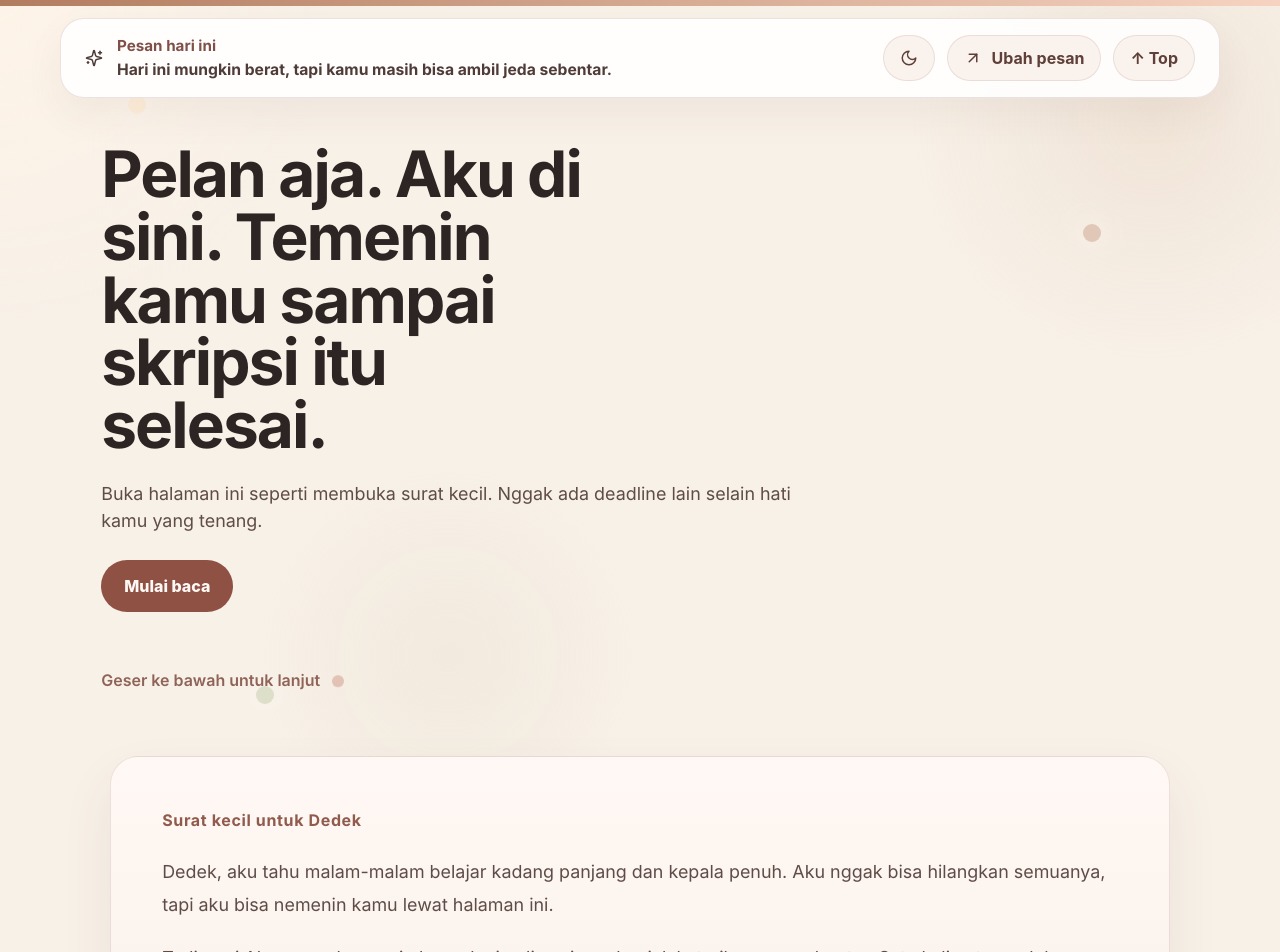
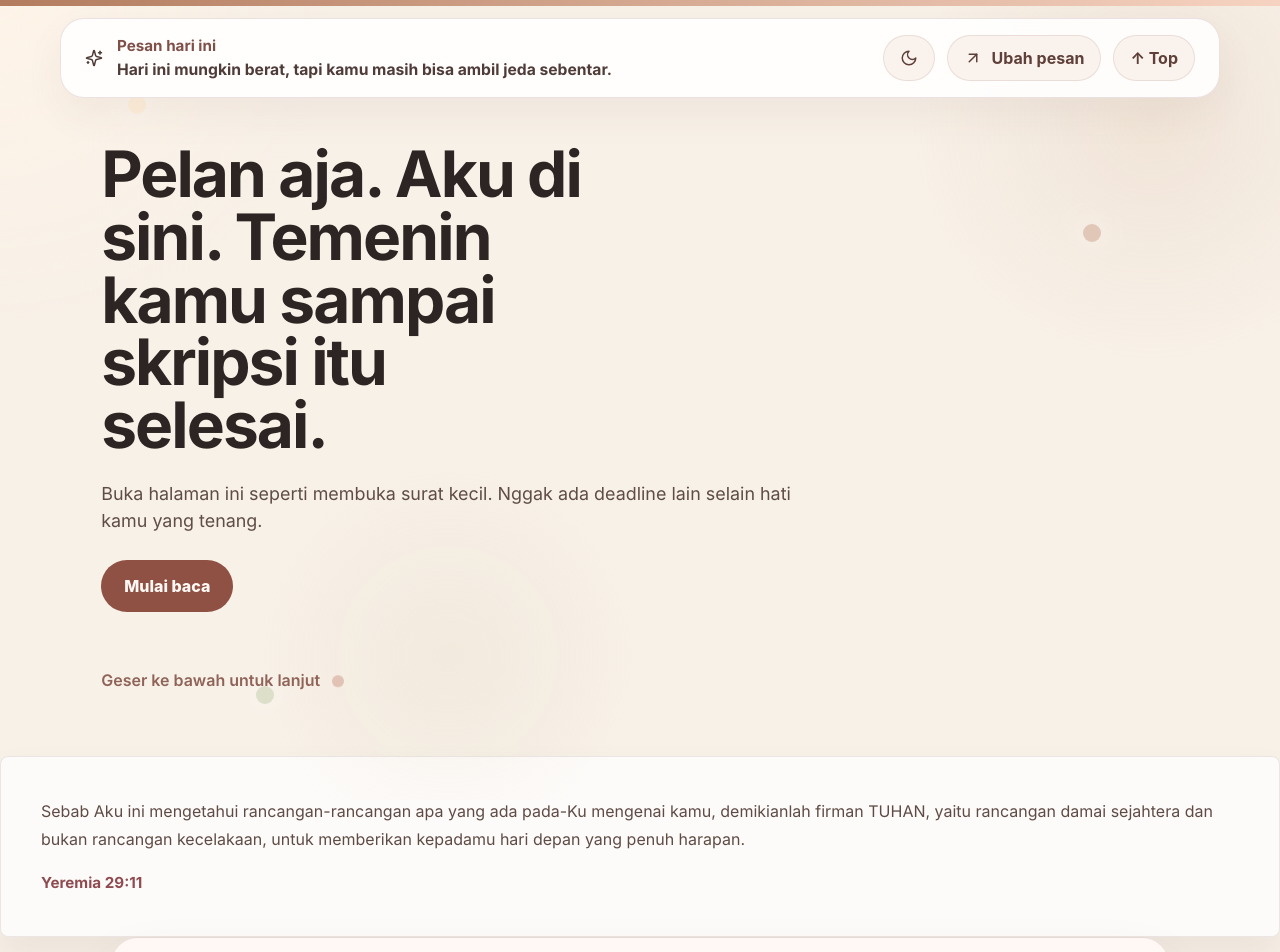
Before and after one commit to 231712600hengker/semangat_dedek, a React (Vite) app: page / in a window 1280 px wide. Shown: the top 952 px of the page. Built offline with nearby package versions, Linux system fonts and the light colour scheme.

Commit message:
Restore verse section and dark theme

```diff
--- a/src/App.jsx
+++ b/src/App.jsx
@@ -15,7 +15,7 @@ import { GraduationSection } from "./components/GraduationSection";
 import { EndingSection } from "./components/EndingSection";
 import { BackgroundEffects } from "./components/BackgroundEffects";
 import { ControlsPanel } from "./components/ControlsPanel";
-import { heroContent, footerText, dailyMessages } from "./data/content";
+import { heroContent, footerText, dailyMessages, verseQuote } from "./data/content";
 import "./styles.css";
 
 export default function App() {
@@ -81,6 +81,12 @@ export default function App() {
       />
 
       <HeroSection heroContent={heroContent} />
+      <SectionShell className="section verse-section" delay={0.15}>
+        <div className="verse-card">
+          <p>{verseQuote.text}</p>
+          <span>{verseQuote.reference}</span>
+        </div>
+      </SectionShell>
       <SectionShell className="section letter-section" delay={0.1}>
         <LetterSection />
       </SectionShell>
--- a/src/data/content.js
+++ b/src/data/content.js
@@ -85,6 +85,11 @@ export const promises = [
   { title: "Pelukan virtual", detail: "Kalau kamu jarak jauh dengan Abang, tetap ada pelukan hangat di sini." },
 ];
 
+export const verseQuote = {
+  text: "Sebab Aku ini mengetahui rancangan-rancangan apa yang ada pada-Ku mengenai kamu, demikianlah firman TUHAN, yaitu rancangan damai sejahtera dan bukan rancangan kecelakaan, untuk memberikan kepadamu hari depan yang penuh harapan.",
+  reference: "Yeremia 29:11",
+};
+
 export const footerText = {
   ending: "Kalau kamu berhasil sampai bagian paling bawah... berarti hari ini kamu juga berhasil bertahan. Dan itu lebih dari cukup.",
   signature: ["Made by Abang", "With <3", "Ketapang, Kalimantan Barat"],
--- a/src/styles.css
+++ b/src/styles.css
@@ -38,6 +38,80 @@ button {
   overflow-x: hidden;
   background: #f8f1e8;
   color: #342927;
+  transition: background 220ms ease, color 220ms ease;
+}
+
+.app-shell.dark {
+  background: linear-gradient(135deg, #241918 0%, #171111 100%);
+  color: #f7ece5;
+}
+
+.app-shell.dark .controls-panel,
+.app-shell.dark .letter-card,
+.app-shell.dark .journey-shell,
+.app-shell.dark .sticky-shell,
+.app-shell.dark .memory-gallery-shell,
+.app-shell.dark .reasons-shell,
+.app-shell.dark .mission-shell,
+.app-shell.dark .promise-shell,
+.app-shell.dark .graduation-shell,
+.app-shell.dark .ending-shell,
+.app-shell.dark .verse-card,
+.app-shell.dark footer {
+  background: rgba(42, 31, 29, 0.95);
+  border-color: rgba(255, 255, 255, 0.12);
+  color: #f7ece5;
+  box-shadow: 0 24px 52px rgba(0, 0, 0, 0.25);
+}
+
+.app-shell.dark .hero-copy p,
+.app-shell.dark .letter-body p,
+.app-shell.dark .timeline-content p,
+.app-shell.dark .sticky-note,
+.app-shell.dark .memory-meta p,
+.app-shell.dark .mission-card p,
+.app-shell.dark .promise-card p,
+.app-shell.dark .graduation-card p,
+.app-shell.dark .ending-card p,
+.app-shell.dark footer p,
+.app-shell.dark .section-heading h2,
+.app-shell.dark .timeline-content h3,
+.app-shell.dark .memory-meta h3,
+.app-shell.dark .mission-card h3,
+.app-shell.dark .promise-card h3,
+.app-shell.dark .controls-copy strong {
+  color: #f7ece5;
+}
+
+.app-shell.dark .timeline-item,
+.app-shell.dark .sticky-note,
+.app-shell.dark .reason-card,
+.app-shell.dark .mission-card,
+.app-shell.dark .promise-card,
+.app-shell.dark .graduation-card,
+.app-shell.dark .ending-card,
+.app-shell.dark .control-button,
+.app-shell.dark .hero-button {
+  background: rgba(61, 46, 42, 0.95);
+  border-color: rgba(255, 255, 255, 0.12);
+  color: #f7ece5;
+}
+
+.app-shell.dark .hero-scroll-hint,
+.app-shell.dark .controls-copy p,
+.app-shell.dark .section-heading span,
+.app-shell.dark .letter-top,
+.app-shell.dark .memory-meta span,
+.app-shell.dark .reason-card span,
+.app-shell.dark .timeline-content p,
+.app-shell.dark .footer-signature span,
+.app-shell.dark .footer-meta span {
+  color: #e0b9a7;
+}
+
+.app-shell.dark .hero-button,
+.app-shell.dark .control-button {
+  box-shadow: 0 12px 28px rgba(0, 0, 0, 0.24);
 }
 
 .page-loader {
@@ -321,6 +395,29 @@ button {
 
 .letter-card {
   background: linear-gradient(180deg, #fff8f4 0%, #f7efe8 100%);
+}
+
+.verse-card {
+  display: grid;
+  gap: 10px;
+  padding: 24px 28px;
+  border-radius: 22px;
+  background: linear-gradient(180deg, #fff7f0 0%, #f4e7dc 100%);
+  border: 1px solid rgba(124, 49, 56, 0.12);
+  box-shadow: 0 18px 34px rgba(87, 58, 51, 0.08);
+}
+
+.verse-card p {
+  margin: 0;
+  font-size: 1.04rem;
+  line-height: 1.8;
+  color: #5f4b45;
+}
+
+.verse-card span {
+  font-size: 0.94rem;
+  font-weight: 800;
+  color: #8a5249;
 }
 
 .letter-top {
```
